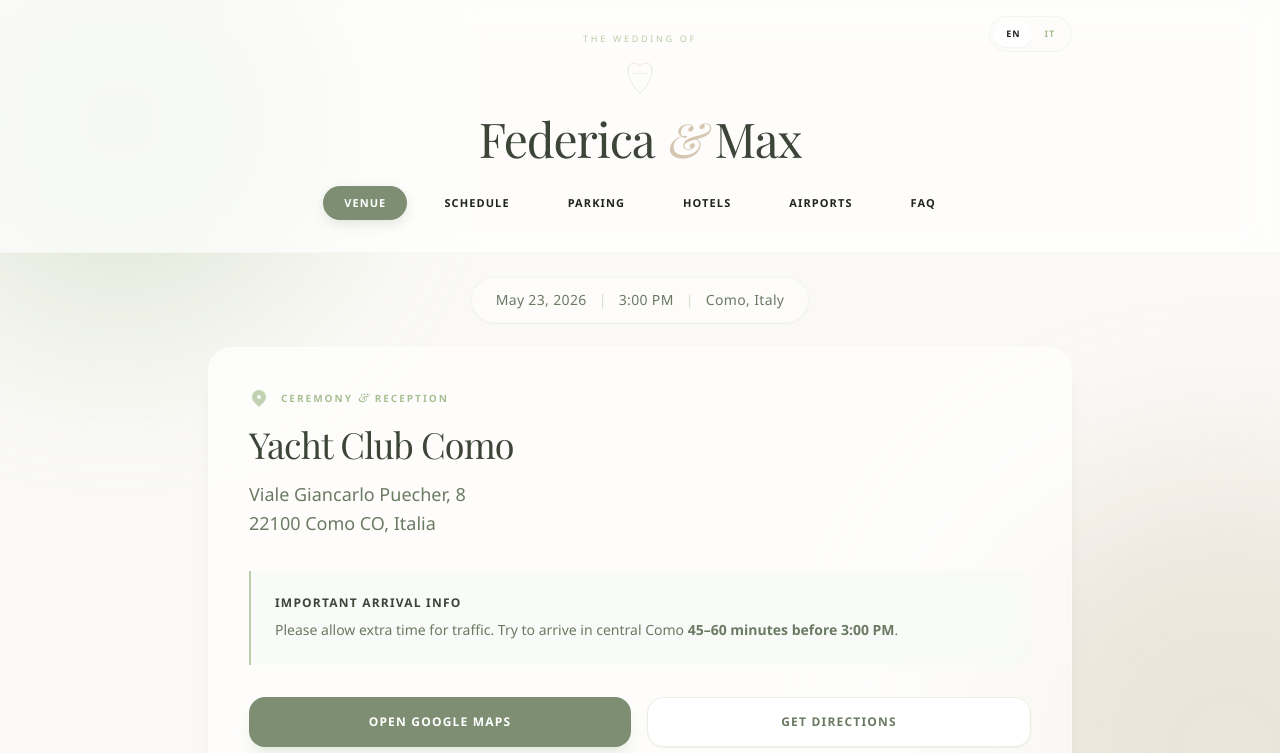
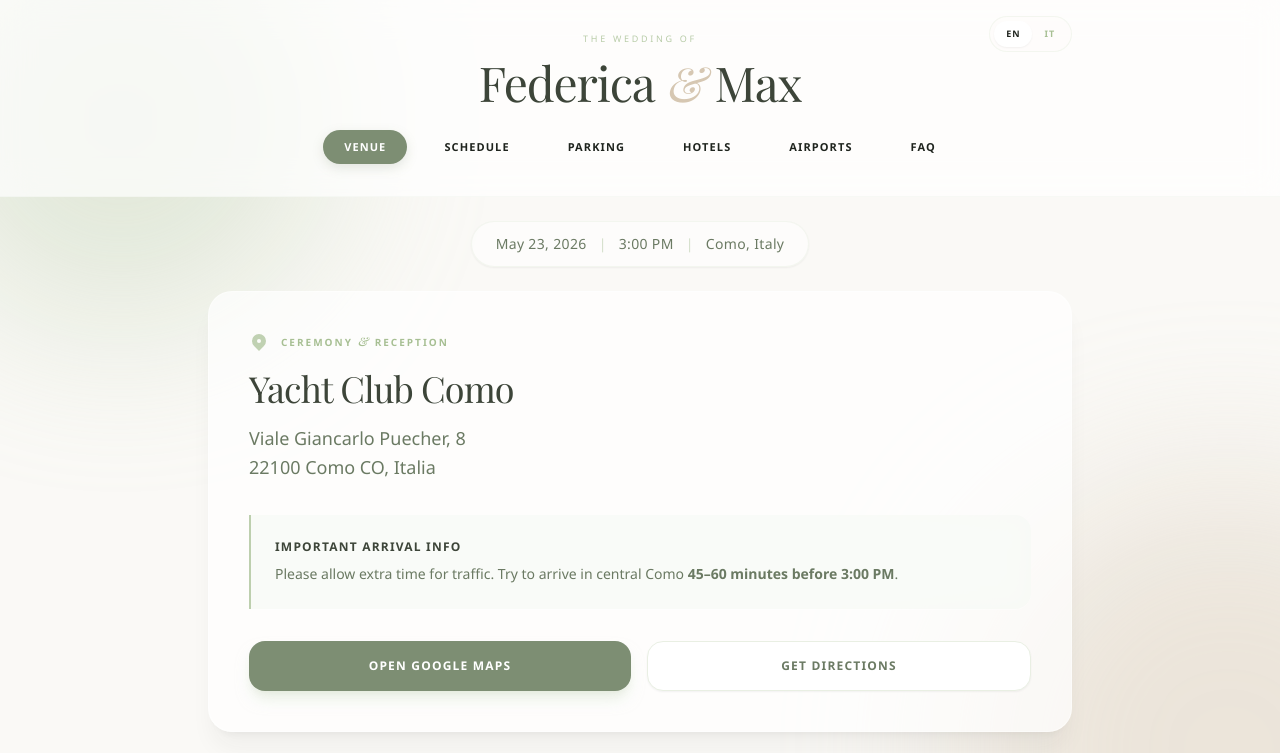
Before and after one commit to FediPMG/lakecomo, a plain HTML site: page index.html in a window 1280 px wide. Shown: the top 753 px of the page. Drawn offline with nearby package versions, Linux system fonts and the light colour scheme; grey boxes are pictures that could not be loaded; a web font is replaced by a local one.

Commit message:
Adjust header behavior and nav tap styling

```diff
--- a/index.html
+++ b/index.html
@@ -147,7 +147,13 @@
       font-style: italic;
     }
 
-    .nav-btn.active {
+    .nav-btn {
+      -webkit-tap-highlight-color: transparent;
+    }
+
+    .nav-btn.active,
+    .nav-btn.active:hover,
+    .nav-btn.active:focus-visible {
       background-color: #7D8E73;
       color: white;
       box-shadow: 0 4px 12px rgba(125, 142, 115, 0.2);
@@ -164,7 +170,7 @@
 
   <!-- Refined Sticky Header -->
   <header
-    class="bg-white/70 backdrop-blur-lg sticky top-0 z-50 border-b border-sage-100/30 transition-all duration-300">
+    class="bg-white/70 backdrop-blur-lg z-50 border-b border-sage-100/30 transition-all duration-300">
     <div class="max-w-4xl mx-auto px-4 py-8 text-center relative">
       <!-- Language Toggle -->
       <div class="absolute right-4 top-4 flex bg-cream-50/50 p-1 rounded-full border border-sage-100/50">
@@ -178,18 +184,6 @@
         <span class="lang-en">The Wedding of</span>
         <span class="lang-it">Il Matrimonio di</span>
       </p>
-
-      <!-- Botanical Accent -->
-      <div class="mb-4 flex justify-center opacity-20">
-        <svg width="40" height="40" viewBox="0 0 100 100" fill="none" xmlns="http://www.w3.org/2000/svg"
-          class="text-sage-600">
-          <path d="M50 90C50 90 20 60 20 30C20 15 35 5 50 20C65 5 80 15 80 30C80 60 50 90 50 90Z" stroke="currentColor"
-            stroke-width="2" />
-          <path d="M50 20V90" stroke="currentColor" stroke-width="1" stroke-dasharray="2 2" />
-          <path d="M30 40C30 40 40 35 50 40" stroke="currentColor" stroke-width="1.5" />
-          <path d="M70 40C70 40 60 35 50 40" stroke="currentColor" stroke-width="1.5" />
-        </svg>
-      </div>
 
       <h1 class="font-serif text-4xl md:text-5xl text-sage-800 leading-tight tracking-tight mb-6">
         Federica <span class="text-cream-400 serif-italic">&amp;</span> Max
```
